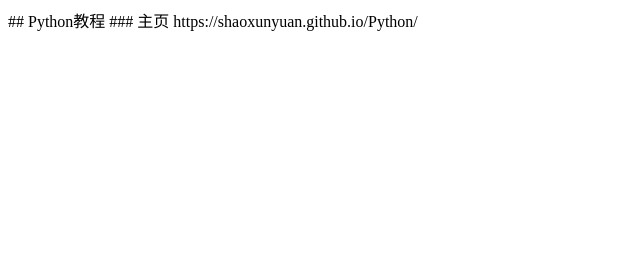
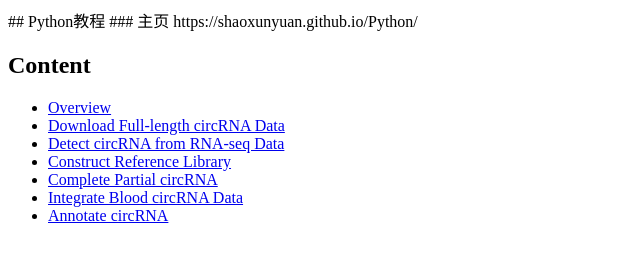
Before and after one commit to shaoxunyuan/Python, a plain HTML site: page index.html in a window 1280 px wide. Shown: the whole page, without its empty margins (0-640 px from the left). Drawn offline with Linux system fonts and the light colour scheme.

Commit message:
Update index.html

```diff
--- a/index.html
+++ b/index.html
@@ -1,3 +1,18 @@
 ## Python教程
 ### 主页
 https://shaoxunyuan.github.io/Python/
+
+</head>
+<body>
+    <nav>
+        <h2>Content</h2>
+        <ul>
+            <li><a href="#overview">Overview</a></li>
+            <li><a href="#download">Download Full-length circRNA Data</a></li>
+            <li><a href="#detection">Detect circRNA from RNA-seq Data</a></li>
+            <li><a href="#reference">Construct Reference Library</a></li>
+            <li><a href="#completion">Complete Partial circRNA</a></li>
+            <li><a href="#integration">Integrate Blood circRNA Data</a></li>
+            <li><a href="#annotation">Annotate circRNA</a></li>
+        </ul>
+    </nav>
```
